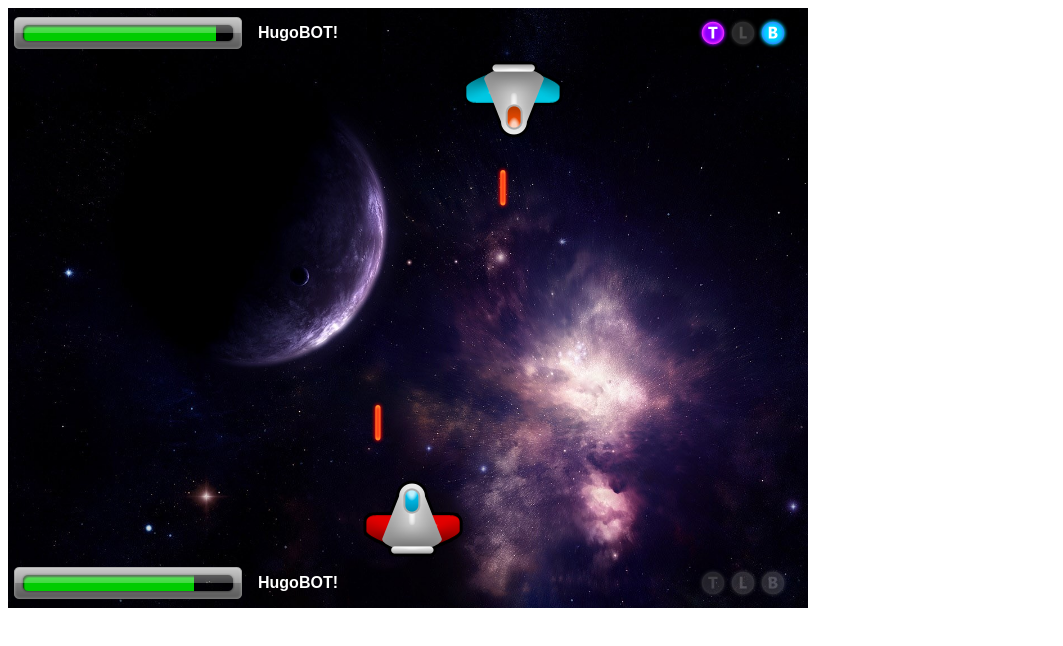
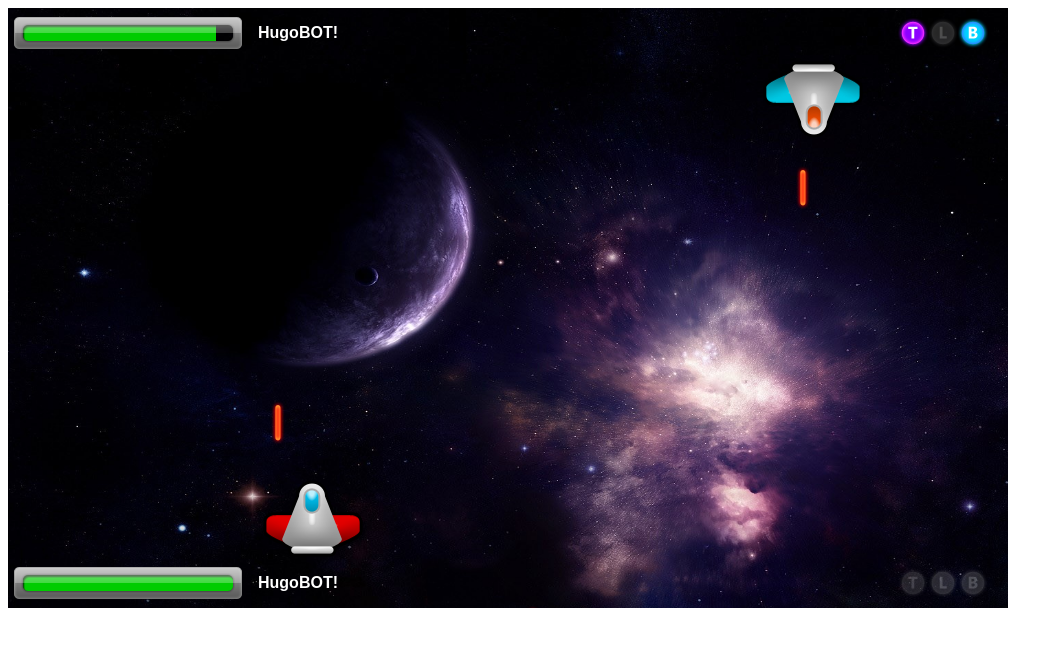
Before and after one commit to hugoware/RobotUnicorn, a plain HTML site: page index.html in a window 1280 px wide. Shown: the whole page, without its empty margins (0-1063 px from the left). Drawn offline with Linux system fonts and the light colour scheme.

Commit message:
increased size of view and added a special effect for the tracker gun

```diff
--- a/index.html
+++ b/index.html
@@ -58,14 +58,14 @@
                 background:{
                     image:"resources/background.jpg",
                     height:600,
-                    width:800
+                    width:1000
                 },
 
                 //the area to draw in
                 canvas:{
                     target:"view",
                     height:600,
-                    width:800
+                    width:1000
                 },
 
                 //unit limitations
--- a/ru.tracker.js
+++ b/ru.tracker.js
@@ -16,7 +16,8 @@ ru.tracker = function() {
                 height:50,
                 width:50,
                 half:25
-            }
+            },
+            trail:[]
         },
 
         //handles moving the projectile
@@ -34,6 +35,23 @@ ru.tracker = function() {
             //move the projectile
             if (draw) control.x += left ? -draw : draw;
             control.y += control.down ? self.settings.speed : -self.settings.speed;
+
+            //update the trailing
+            self.settings.trail.push({
+                y:control.y,
+                x:control.x
+            });
+
+            //update the trailing
+            for (var i = self.settings.trail.length - 1; i-- > Math.max(self.settings.trail.length - 5, 0);) {
+                game.effects.add({
+                    name:"tracker",
+                    life:1,
+                    x:self.settings.trail[i].x,
+                    y:self.settings.trail[i].y
+                });
+            }
+
         }
 
     };
```
